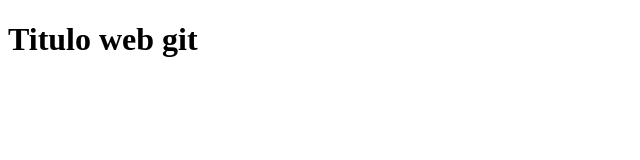
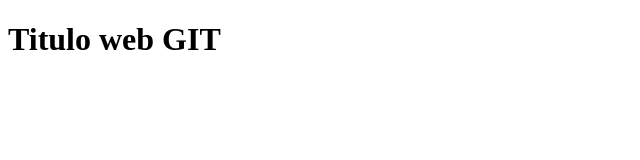
Before and after one commit to estebangonzalezreyna423-jpg/creaci-n-de-pagina-web, a plain HTML site: page index.html in a window 1280 px wide. Shown: the full height of the page, 0-640 px from the left. Drawn offline with Linux system fonts and the light colour scheme.

Commit message:
SE MODIFICO EL TITULO NUEVO

```diff
--- a/index.html
+++ b/index.html
@@ -6,6 +6,6 @@
     <title>Document</title>
 </head>
 <body>
-    <h1>Titulo web git</h1>
+    <h1>Titulo web GIT</h1>
 </body>
 </html>
```
